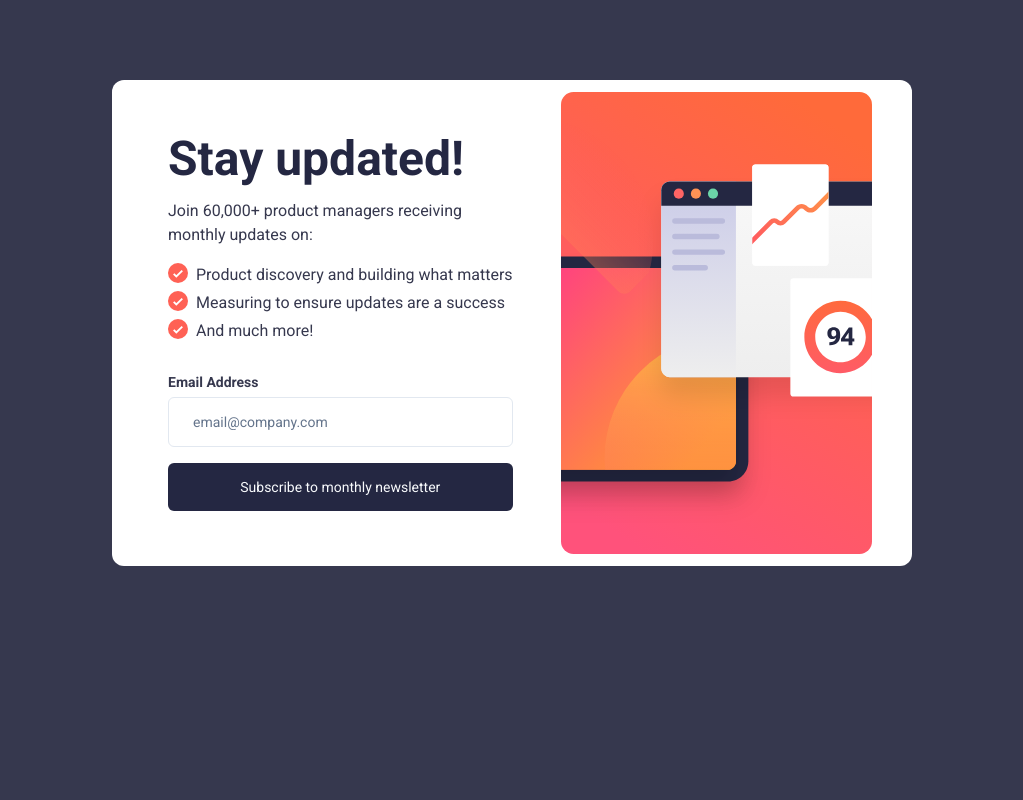
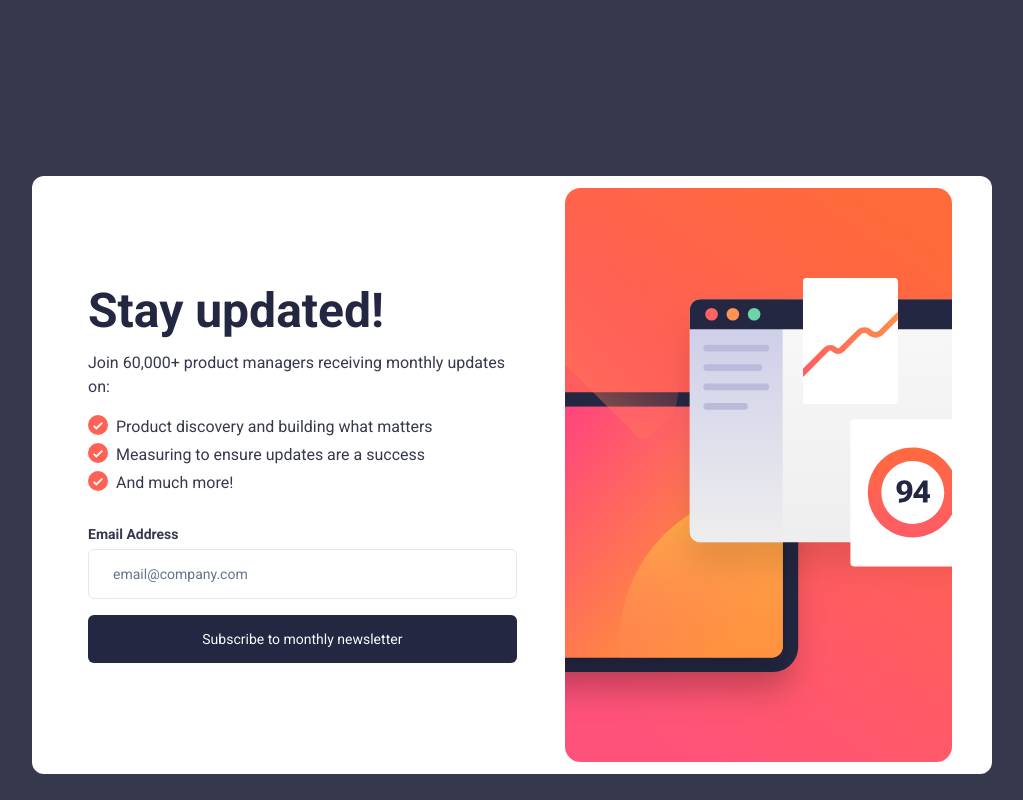
Before and after one commit to giannis198/Newsletter-sign-up-form-with-success-message, a Next.js app: page / in a window 1280 px wide. Shown: the whole page, without its empty margins (128-1151 px from the left). Built offline with nearby package versions, Linux system fonts and the light colour scheme.

Commit message:
box width changed

```diff
--- a/app/[email]/page.tsx
+++ b/app/[email]/page.tsx
@@ -1,8 +1,6 @@
-"use client";
+import DismissButton from "@/components/DismissButton";
 
-import { Button } from "@/components/ui/button";
 import Image from "next/image";
-import { useRouter } from "next/navigation";
 
 interface Emailprops {
   params: {
@@ -12,11 +10,6 @@ interface Emailprops {
 
 const SuccessPage = ({ params }: Emailprops) => {
   const email = params.email.replace("%40", "@");
-  const router = useRouter();
-
-  const handleClick = () => {
-    router.push("/");
-  };
 
   return (
     <section className="md:bg-charcoal_gray h-screen md:pt-20 ">
@@ -38,12 +31,7 @@ const SuccessPage = ({ params }: Emailprops) => {
             Please open it and click the button inside to confirm your
             subscription.
           </p>
-          <Button
-            onClick={handleClick}
-            className="w-full bg-dark_slate_gray p-6 hover:bg-tomato"
-          >
-            Dismiss Message
-          </Button>
+          <DismissButton />
         </div>
       </div>
       <div className="md:hidden bg-white w-[90%] h-[90%] mx-auto flex flex-col justify-between mt-10">
@@ -65,12 +53,7 @@ const SuccessPage = ({ params }: Emailprops) => {
             subscription.
           </p>
         </div>
-        <Button
-          onClick={handleClick}
-          className="w-full p-6 bg-dark_slate_gray hover:bg-tomato"
-        >
-          Dismiss Message
-        </Button>
+        <DismissButton />
       </div>
     </section>
   );
--- a/app/page.tsx
+++ b/app/page.tsx
@@ -3,8 +3,8 @@ import Image from "next/image";
 
 const page = () => {
   return (
-    <section className="md:bg-charcoal_gray h-screen md:pt-20">
-      <div className="md:w-[50rem] mx-auto md:px-10 md:py-3 md:flex justify-between gap-8 items-center bg-white rounded-xl">
+    <section className="md:bg-charcoal_gray h-screen md:pt-44">
+      <div className="md:w-[75%] mx-auto md:px-10 md:py-3 md:flex justify-between gap-8 items-center bg-white rounded-xl">
         <div className="md:hidden mx-auto pb-10 flex justify-center">
           <Image
             src="/illustration-sign-up-mobile.svg"
--- /dev/null
+++ b/components/DismissButton.tsx
@@ -0,0 +1,22 @@
+"use client";
+
+import { useRouter } from "next/navigation";
+import { Button } from "./ui/button";
+
+const DismissButton = () => {
+  const router = useRouter();
+
+  const handleClick = () => {
+    router.push("/");
+  };
+  return (
+    <Button
+      onClick={handleClick}
+      className="w-full p-6 bg-dark_slate_gray hover:bg-tomato"
+    >
+      Dismiss Message
+    </Button>
+  );
+};
+
+export default DismissButton;
```
